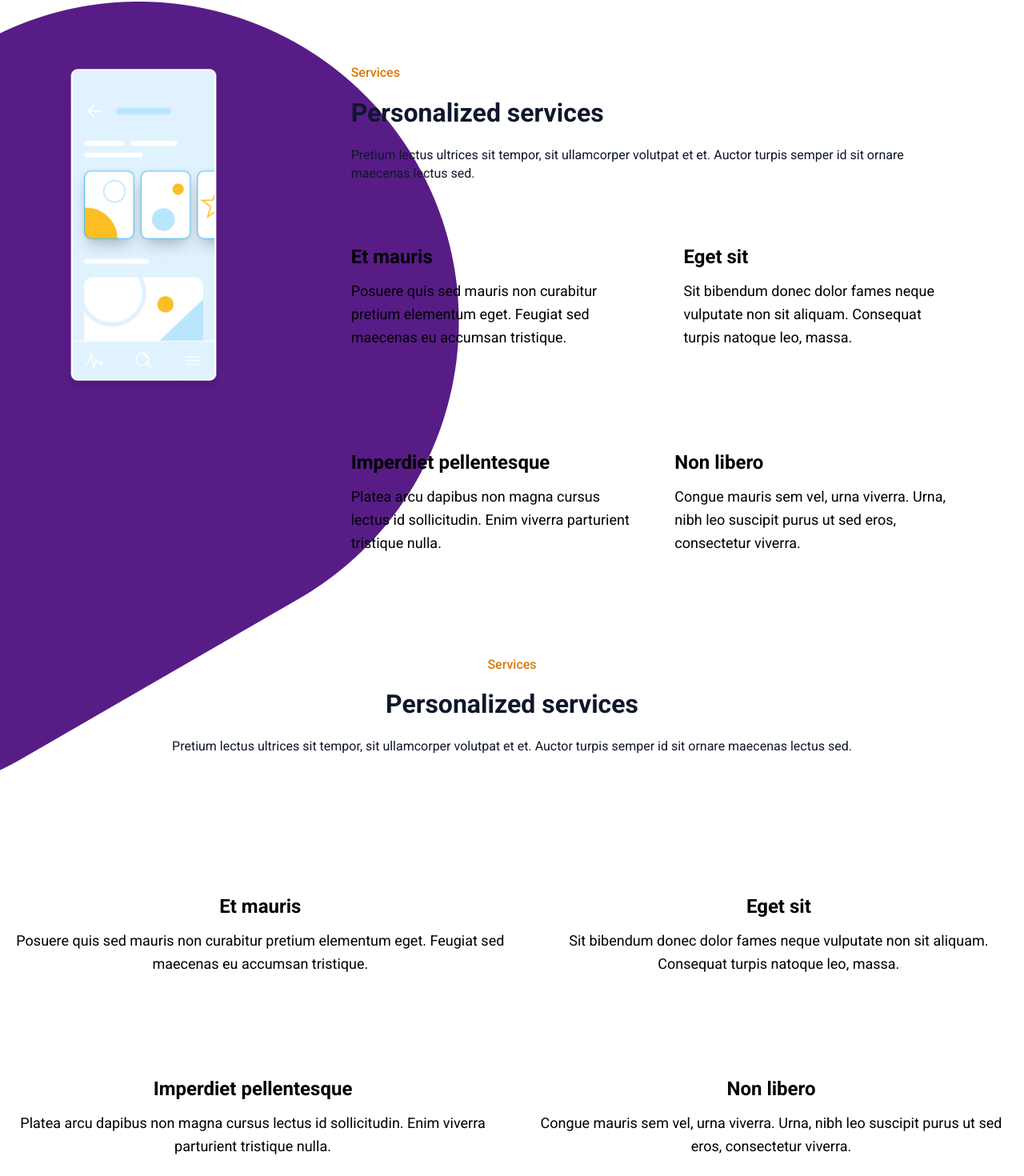
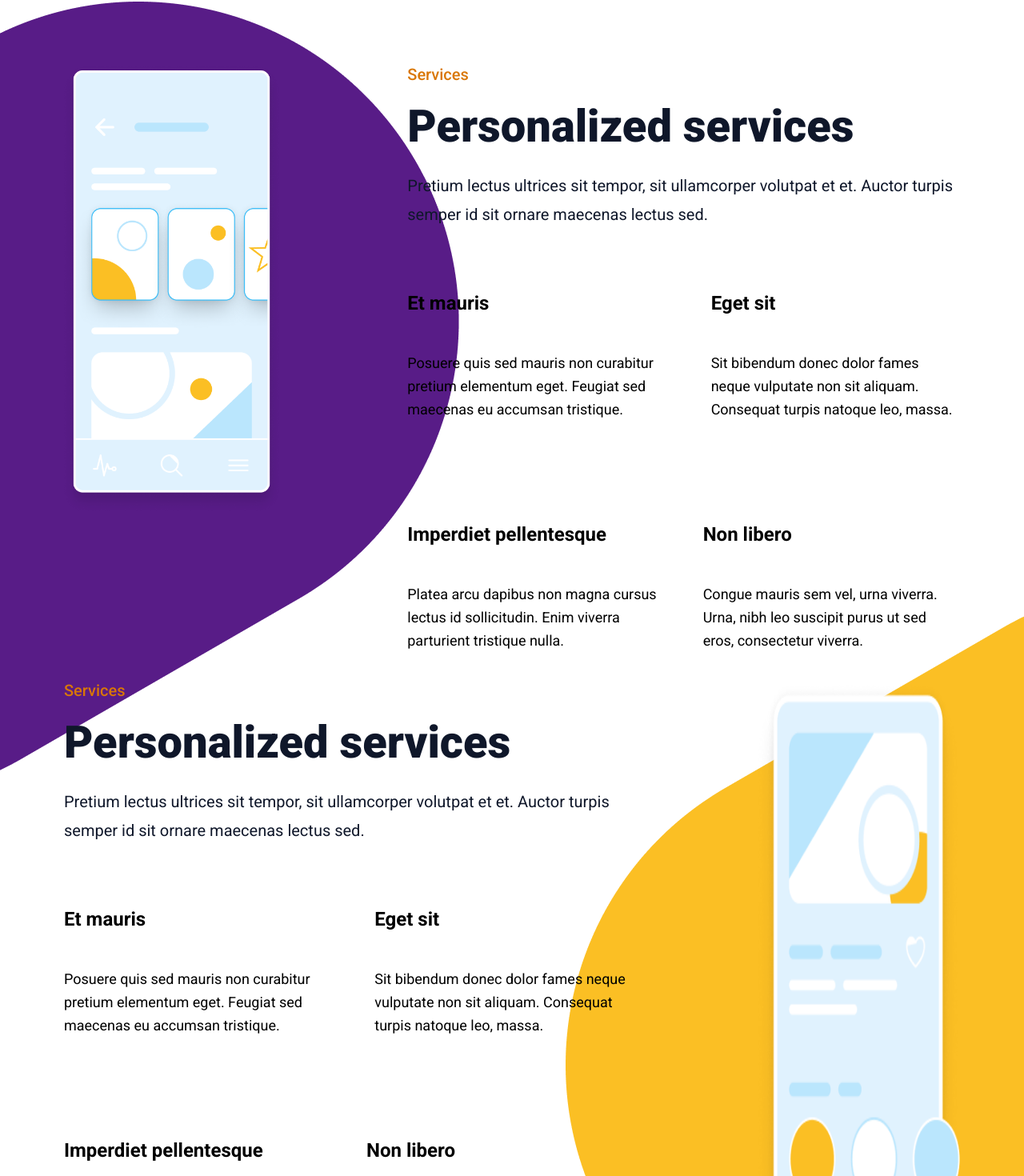
Before and after one commit to Breno-Mateus/buzzvel-test, a React (Vite) app: page / in a window 1280 px wide. Shown: the part 1927-3397 px from the top of the page at 80% size. Built offline with nearby package versions, Linux system fonts and the light colour scheme.

Commit message:
feat: web section3 and section4 version

```diff
--- a/src/components/box-text/index.tsx
+++ b/src/components/box-text/index.tsx
@@ -3,12 +3,16 @@ import { BoxTextProps } from "./types"
 const BoxText = ({title1, text1, title2, text2} : BoxTextProps) => {
     return(
         <div className="flex gap-12">
-            <div className="flex flex-col gap-4 mt-20">
+            <div className="
+            flex flex-col gap-4 mt-20
+            md:gap-12">
                 <p className="text-[24px] leading-[26.4px] font-bold">{title1}</p>
                 <p className="text-[18px] leading-[28.8px] font-normal">{text1}</p>
             </div>
 
-            <div className="flex flex-col gap-4 mt-20">
+            <div className="
+            flex flex-col gap-4 mt-20
+            md:gap-12">
                 <p className="text-[24px] leading-[26.4px] font-bold">{title2}</p>
                 <p className="text-[18px] leading-[28.8px] font-normal">{text2}</p>
             </div>
--- a/src/components/section3/index.tsx
+++ b/src/components/section3/index.tsx
@@ -12,20 +12,30 @@ const Section3 = () => {
         md:flex-row md:gap-[160px] md:p-20">
 
             <div className="
+            hidden absolute left-0 bottom-20 -z-10 top-0
+            md:block ">
+                <img src={Figure}/>
+            </div>
+
+            <div className="
             hidden
             md:block">
-                <img src={web}/>
+                <img src={web} className="h-auto"/>
             </div>
 
-            <div className="md:flex md:flex-col">
-
-
+            <div className="md:flex md:flex-col md:h-[610px] md:w-[1180px]">
                 <div className="
                 flex flex-col gap-6 text-center text-textColor
                 md:text-start">
-                    <p className="text-textColorOther text-[16px] leading-[17.6px] font-medium">Services</p>
-                    <h1 className="text-[32px] leading-[35.2px] font-bold">Personalized services</h1>
-                    <p className="text-[16px] leading-[22.4px] font-normal">Pretium lectus ultrices sit tempor, sit ullamcorper volutpat et et. Auctor turpis semper id sit ornare maecenas lectus sed.</p>
+                    <p className="
+                    text-textColorOther text-[16px] leading-[17.6px] font-medium
+                    md:text-[20px] md:leading-[22px]">Services</p>
+                    <h1 className="
+                    text-[32px] leading-[35.2px] font-bold
+                    md:text-[56px] md:leading-[61.6px] md:font-extrabold">Personalized services</h1>
+                    <p className="
+                    text-[16px] leading-[22.4px] font-normal
+                    md:text-[20px] md:leading-[36px]">Pretium lectus ultrices sit tempor, sit ullamcorper volutpat et et. Auctor turpis semper id sit ornare maecenas lectus sed.</p>
                 </div>
 
                 <div className="
@@ -40,9 +50,6 @@ const Section3 = () => {
                     md:top-0">
                         <img src={Figura4} className="
                         md:hidden"/>
-                        <img src={Figure} className="
-                        hidden
-                        md:block"/>
                     </div>
                 </div>
 
--- a/src/components/section4/index.tsx
+++ b/src/components/section4/index.tsx
@@ -1,29 +1,52 @@
 import BoxText from "../box-text"
 import Figura5 from "../../assets/mobile/geometric-figures-mobile/Rectangle 17.png"
 import Mobile from "../../assets/mobile/Phone1.png"
+//figure web
+import Figure from "../../assets/geometric figures/figure5.png"
 
 const Section4 = () => {
     return (
-        <section className="w-full px-4 py-12 gap-16 flex flex-col relative">
+        <section className="
+        w-full px-4 py-12 gap-16 flex flex-col relative
+        md:p-20 md:gap-[160px] md:flex-row">
 
-            <div className="flex flex-col h-[154px] gap-6 text-center text-textColor">
-                <p className="text-textColorOther text-[16px] leading-[17.6px] font-medium">Services</p>
-                <h1 className="text-[32px] leading-[35.2px] font-bold">Personalized services</h1>
-                <p className="text-[16px] leading-[22.4px] font-normal">Pretium lectus ultrices sit tempor, sit ullamcorper volutpat et et. Auctor turpis semper id sit ornare maecenas lectus sed.</p>
+            <div className=" hidden absolute right-0 bottom-[100px] -z-10
+            md:block">
+                <img src={Figure}/>
             </div>
 
-            <div className="gap-12 flex flex-col items-center justify-center text-center">
-                <BoxText title1="Et mauris" text1="Posuere quis sed mauris non curabitur pretium elementum eget. Feugiat sed maecenas eu accumsan tristique." title2="Eget sit" text2="Sit bibendum donec dolor fames neque vulputate non sit aliquam. Consequat turpis natoque leo, massa."/>
+            <div className="md:flex md:flex-col md:w-[1180px] md:h-[610px]">
+                <div className="
+                flex flex-col gap-6 text-center text-textColor
+                md:text-start">
+                    <p className="
+                    text-textColorOther text-[16px] leading-[17.6px] font-medium
+                    md:text-[20px] md:leading-[22px]">Services</p>
+                    <h1 className="
+                    text-[32px] leading-[35.2px] font-bold
+                    md:text-[56px] md:leading-[61.6px] md:font-extrabold">Personalized services</h1>
+                    <p className="
+                    text-[16px] leading-[22.4px] font-normal
+                    md:text-[20px] md:leading-[36px]">Pretium lectus ultrices sit tempor, sit ullamcorper volutpat et et. Auctor turpis semper id sit ornare maecenas lectus sed.</p>
+                </div>
 
-                <BoxText title1="Imperdiet pellentesque" text1="Platea arcu dapibus non magna cursus lectus id sollicitudin. Enim viverra parturient tristique nulla." title2="Non libero" text2="Congue mauris sem vel, urna viverra. Urna, nibh leo suscipit purus ut sed eros, consectetur viverra."/>
+                <div className="
+                gap-12 flex flex-col items-center justify-center text-center
+                md:text-start md:items-start">
+                    <BoxText title1="Et mauris" text1="Posuere quis sed mauris non curabitur pretium elementum eget. Feugiat sed maecenas eu accumsan tristique." title2="Eget sit" text2="Sit bibendum donec dolor fames neque vulputate non sit aliquam. Consequat turpis natoque leo, massa."/>
 
-                <div className="absolute right-0 t bottom-20 -z-10">
-                    <img src={Figura5}/>
+                    <BoxText title1="Imperdiet pellentesque" text1="Platea arcu dapibus non magna cursus lectus id sollicitudin. Enim viverra parturient tristique nulla." title2="Non libero" text2="Congue mauris sem vel, urna viverra. Urna, nibh leo suscipit purus ut sed eros, consectetur viverra."/>
+
+                    <div className="absolute right-0 t bottom-20 -z-10
+                    md:hidden">
+                        <img src={Figura5}/>
+                    </div>
                 </div>
+
             </div>
 
             <div className="flex items-center justify-center">
-                <img src={Mobile} />
+                <img src={Mobile} className="md:h-[900px] md:w-[420px]"/>
             </div>
         </section>
     )
```
